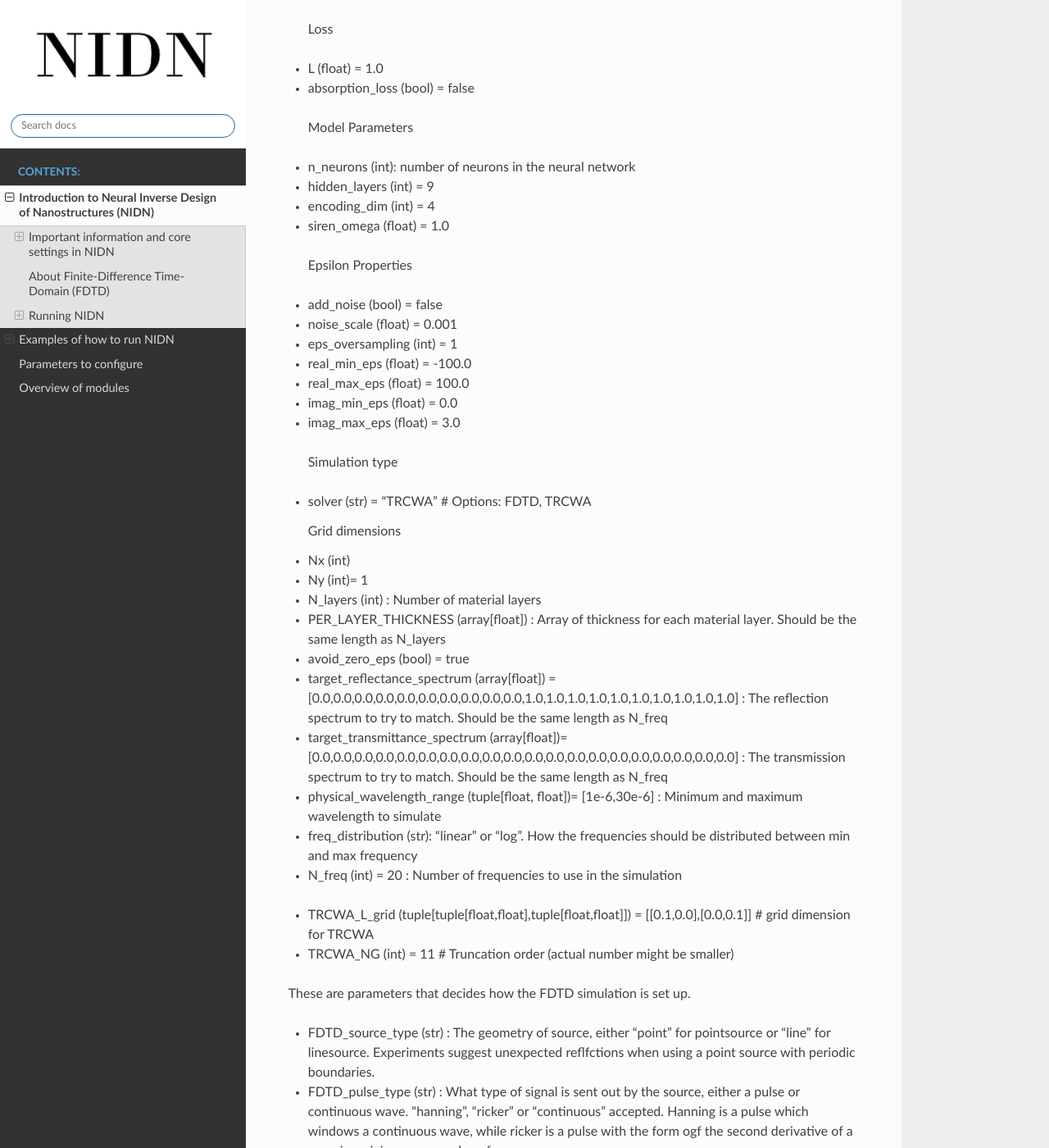
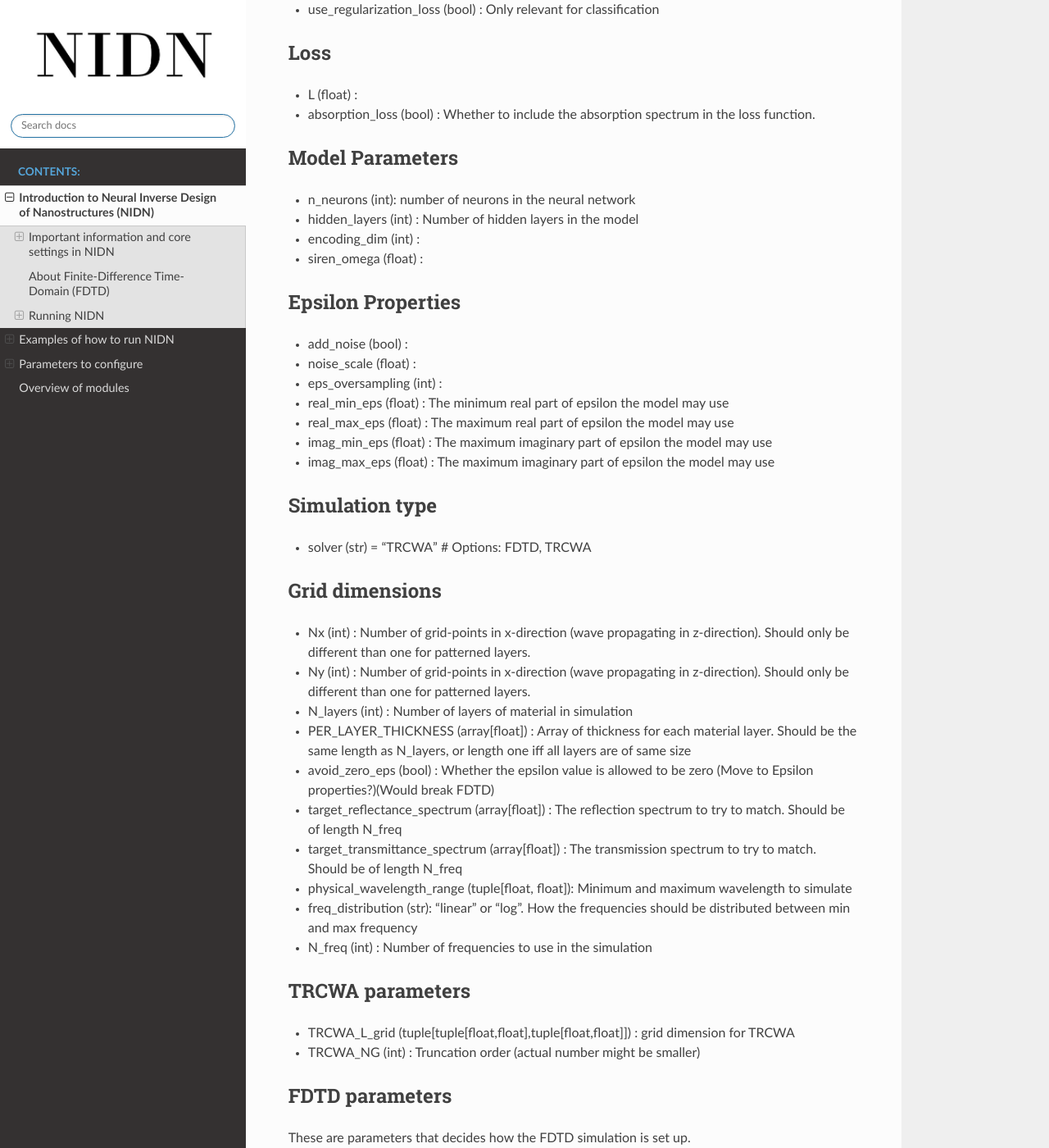
Before and after one commit to esa/NIDN, a Sphinx documentation site: the page built from docs/tutorial.rst, in a window 1280 px wide and 1400 px high, scrolled down 8980 px. Shown: the whole window at 82% size. Built offline with Sphinx 7.4.7 and the Read the Docs theme 2.0.0, drawn with Linux system fonts in a browser that asks for light colours; some of the changed text lies outside the part shown.

Commit message:
Minor update of the docs

```diff
--- a/docs/tutorial.rst
+++ b/docs/tutorial.rst
@@ -406,68 +406,74 @@ the results folder with a current timestamp.
     nidn.save_all_plots(cfg,save_path="/results/example/")
 
 Parameters to configure
-=======================
+======================
 
+The following is the parameters in the default_config.toml file, with a short explanation with datatype and teh function of the variable
 
 Neural Network parameters
 ^^^^^^^^^^^^^^^^^^^^^^^^^
 
- Training Properties
+Training Properties
+~~~~~~~~~~~~~~~~~~
 - name (str): The name you choose to call the model
 - use_gpu (bool) : true or false. Whether to use gpu for calculations (true) or cpu (false)
-- seed (int) = 100
-- model_type (str) = "siren"
+- seed (int) :
+- model_type (str) : "siren" or "". What type of activation function in the model
 - iterations (int) : number of iterations in training the neural network
-- learning_rate (float) = 8e-5 : The learning rate weigths the gradient in the neural network, a higher value leads to larger steps along the gradient.
-- type (str) = "regression" # "classification" or "regression"
-- reg_loss_weight (float) = 0.05 # weighting of the regularization loss
-- use_regularization_loss (bool) = true # only relevant for classification
+- learning_rate (float) : The learning rate weigths the gradient in the neural network, a higher value leads to larger steps along the gradient.
+- type (str) : "classification" or "regression"
+- reg_loss_weight (float) :  weighting of the regularization loss
+- use_regularization_loss (bool) : Only relevant for classification
 
- Loss
-- L (float) = 1.0
-- absorption_loss (bool) = false
+Loss
+----
+- L (float) :
+- absorption_loss (bool) : Whether to include the absorption spectrum in the loss function.
 
- Model Parameters
+Model Parameters
+----------------
 - n_neurons (int): number of neurons in the neural network
-- hidden_layers (int) = 9
-- encoding_dim (int) = 4
-- siren_omega (float) = 1.0
+- hidden_layers (int) : Number of hidden layers in the model
+- encoding_dim (int) :
+- siren_omega (float) :
 
- Epsilon Properties
-- add_noise (bool) = false
-- noise_scale (float) = 0.001
-- eps_oversampling (int) = 1
-- real_min_eps (float) = -100.0
-- real_max_eps (float) = 100.0
-- imag_min_eps (float) = 0.0
-- imag_max_eps (float) = 3.0
+Epsilon Properties
+-------------------
+- add_noise (bool) :
+- noise_scale (float) :
+- eps_oversampling (int) :
+- real_min_eps (float) : The minimum real part of epsilon the model may use
+- real_max_eps (float) : The maximum real part of epsilon the model may use
+- imag_min_eps (float) : The maximum imaginary part of epsilon the model may use
+- imag_max_eps (float) : The maximum imaginary part of epsilon the model may use
 
 General parameters
 ^^^^^^^^^^^^^^^^^^
-  Simulation type
+Simulation type
+---------------
 - solver (str) = "TRCWA" # Options: FDTD, TRCWA
 
-  Grid dimensions
-- Nx (int)
-- Ny (int)= 1
-- N_layers (int) : Number of material layers
-- PER_LAYER_THICKNESS (array[float]) : Array of thickness for each material layer. Should be the same length as N_layers
-- avoid_zero_eps (bool) = true
-- target_reflectance_spectrum (array[float]) = [0.0,0.0,0.0,0.0,0.0,0.0,0.0,0.0,0.0,0.0,1.0,1.0,1.0,1.0,1.0,1.0,1.0,1.0,1.0,1.0] : The reflection spectrum to try to match. Should be the same length as N_freq
-- target_transmittance_spectrum (array[float])= [0.0,0.0,0.0,0.0,0.0,0.0,0.0,0.0,0.0,0.0,0.0,0.0,0.0,0.0,0.0,0.0,0.0,0.0,0.0,0.0] : The transmission spectrum to try to match. Should be the same length as N_freq
-- physical_wavelength_range (tuple[float, float])= [1e-6,30e-6] : Minimum and maximum wavelength to simulate
+Grid dimensions
+---------------
+- Nx (int) : Number of grid-points in x-direction (wave propagating in z-direction). Should only be different than one for patterned layers.
+- Ny (int) : Number of grid-points in x-direction (wave propagating in z-direction). Should only be different than one for patterned layers.
+- N_layers (int) : Number of layers of material in simulation
+- PER_LAYER_THICKNESS (array[float]) : Array of thickness for each material layer. Should be the same length as N_layers, or length one iff all layers are of same size
+- avoid_zero_eps (bool) : Whether the epsilon value is allowed to be zero (Move to Epsilon properties?)(Would break FDTD)
+- target_reflectance_spectrum (array[float]) : The reflection spectrum to try to match. Should be of length N_freq
+- target_transmittance_spectrum (array[float]) : The transmission spectrum to try to match. Should be of length N_freq
+- physical_wavelength_range (tuple[float, float]): Minimum and maximum wavelength to simulate
 - freq_distribution (str): "linear" or "log". How the frequencies should be distributed between min and max frequency
-- N_freq (int) = 20 : Number of frequencies to use in the simulation
+- N_freq (int) : Number of frequencies to use in the simulation
 
 
 TRCWA parameters
-^^^^^^^^^^^^^^^^
-- TRCWA_L_grid (tuple[tuple[float,float],tuple[float,float]]) = [[0.1,0.0],[0.0,0.1]] # grid dimension for TRCWA
-- TRCWA_NG (int) = 11 # Truncation order (actual number might be smaller)
+----------------
+- TRCWA_L_grid (tuple[tuple[float,float],tuple[float,float]]) : grid dimension for TRCWA
+- TRCWA_NG (int) : Truncation order (actual number might be smaller)
 
 FDTD parameters
-^^^^^^^^^^^^^^^
-
+---------------
 These are parameters that decides how the FDTD simulation is set up.
 
 - FDTD_source_type (str) : The geometry of source, either "point" for pointsource or "line" for linesource. Experiments suggest unexpected reflfctions when using a point source with periodic boundaries.
```
